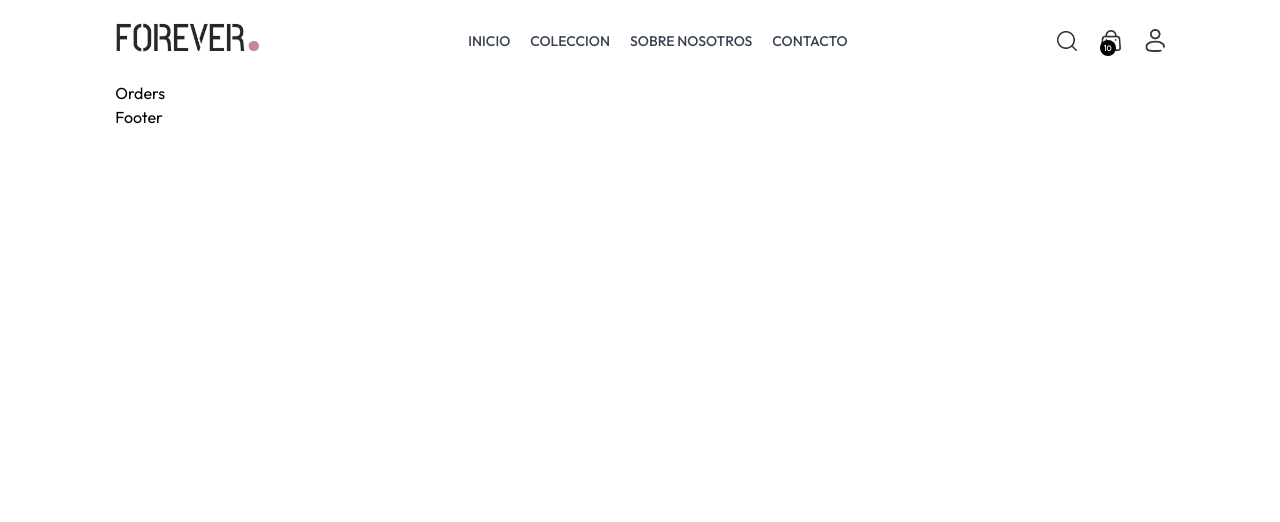
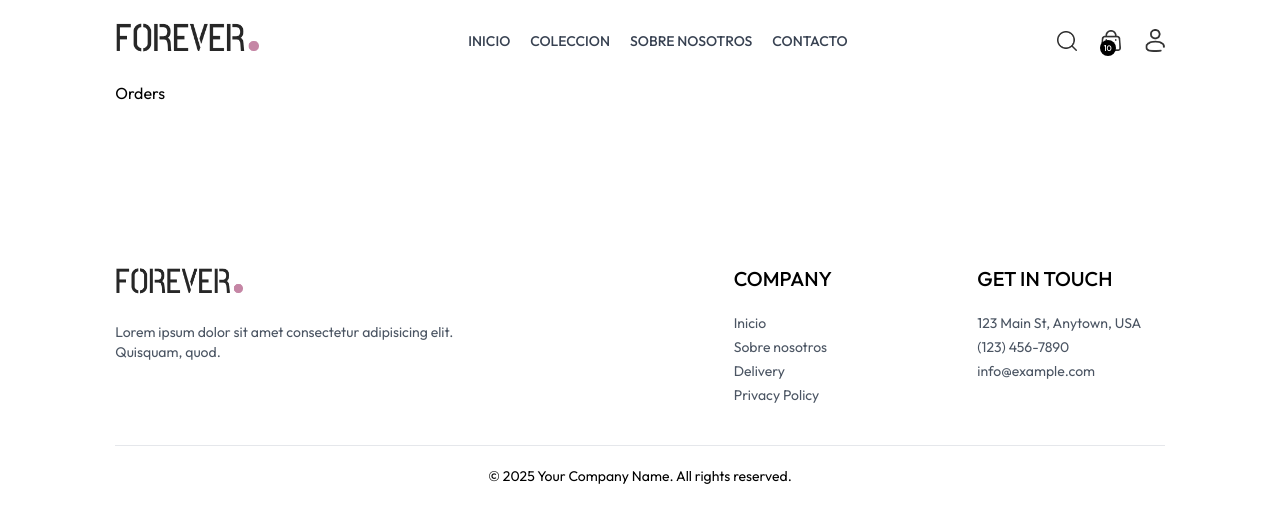
Before and after one commit to jdg03/ecommercce-MERN, a React (Vite) app in the folder frontend/: page /pedidos in a window 1280 px wide. Shown: the top 522 px of the page. Built offline with nearby package versions, Linux system fonts and the light colour scheme.

Commit message:
feat: add footer

```diff
--- a/frontend/src/components/NewsletterBox.tsx
+++ b/frontend/src/components/NewsletterBox.tsx
@@ -8,13 +8,13 @@ const NewsletterBox = () => {
     }
 
   return (
-    <section className="text-center">
+    <section className="text-center" onSubmit={onSubmitHandler}>
         <p className="text-2xl font-medium text-gray-800">Subscribete para enterarte de nuestras novedades</p>
         <p className="text-gray-400 mt-3">Lorem ipsum dolor sit amet consectetur adipisicing elit.</p>
 
         <form className="w-full sm:1/2 flex items-center gap3 mx-auto my-6 border pl-3">
             <input type="email" placeholder="Ingresa tu correo" className="w-full sm:flex-1 outline-none" required/>
-            <button type="submit" className="bg-[black] text-white text-xs px-10 py-4">Subscribe</button>
+            <button type="submit" className="bg-[black] text-white text-xs px-10 py-4">Suscribirme</button>
         </form>
     </section>
   )
--- a/frontend/src/components/layouts/Footer.tsx
+++ b/frontend/src/components/layouts/Footer.tsx
@@ -1,9 +1,46 @@
-
+import { assets } from "../../assets/frontend_assets/assets";
 
 const Footer = () => {
   return (
-    <div>Footer</div>
-  )
-}
+    <footer>
+      <div className="flex flex-col sm:grid grid-cols-[3fr_1fr_1fr] gap-14 my-10 mt-40 text-sm">
+        <div>
+          <img src={assets.logo} alt="logo" className="mb-5 w-32" />
+          <p className="w-full md:w-2/3 text-gray-600 ">
+            Lorem ipsum dolor sit amet consectetur adipisicing elit. Quisquam,
+            quod.
+          </p>
+        </div>
 
-export default Footer
+        <div>
+          <p className="text-xl font-medium mb-5">
+            COMPANY
+          </p>
+          <ul className="flex flex-col gap-1 text-gray-600">
+            <li>Inicio</li>
+            <li>Sobre nosotros</li>
+            <li>Delivery</li>
+            <li>Privacy Policy</li>
+            </ul>
+
+        </div>
+
+        <div>
+          <p className="text-xl font-medium mb-5">GET IN TOUCH</p>
+          <ul className="flex flex-col gap-1 text-gray-600">
+            <li>123 Main St, Anytown, USA</li>
+            <li>(123) 456-7890</li>
+            <li>info@example.com</li>
+          </ul>
+        </div>
+      </div>
+
+      <div>
+        <hr/>
+        <p className="py-5 text-sm text-center">© 2025 Your Company Name. All rights reserved.</p>
+      </div>
+    </footer>
+  );
+};
+
+export default Footer;
```
